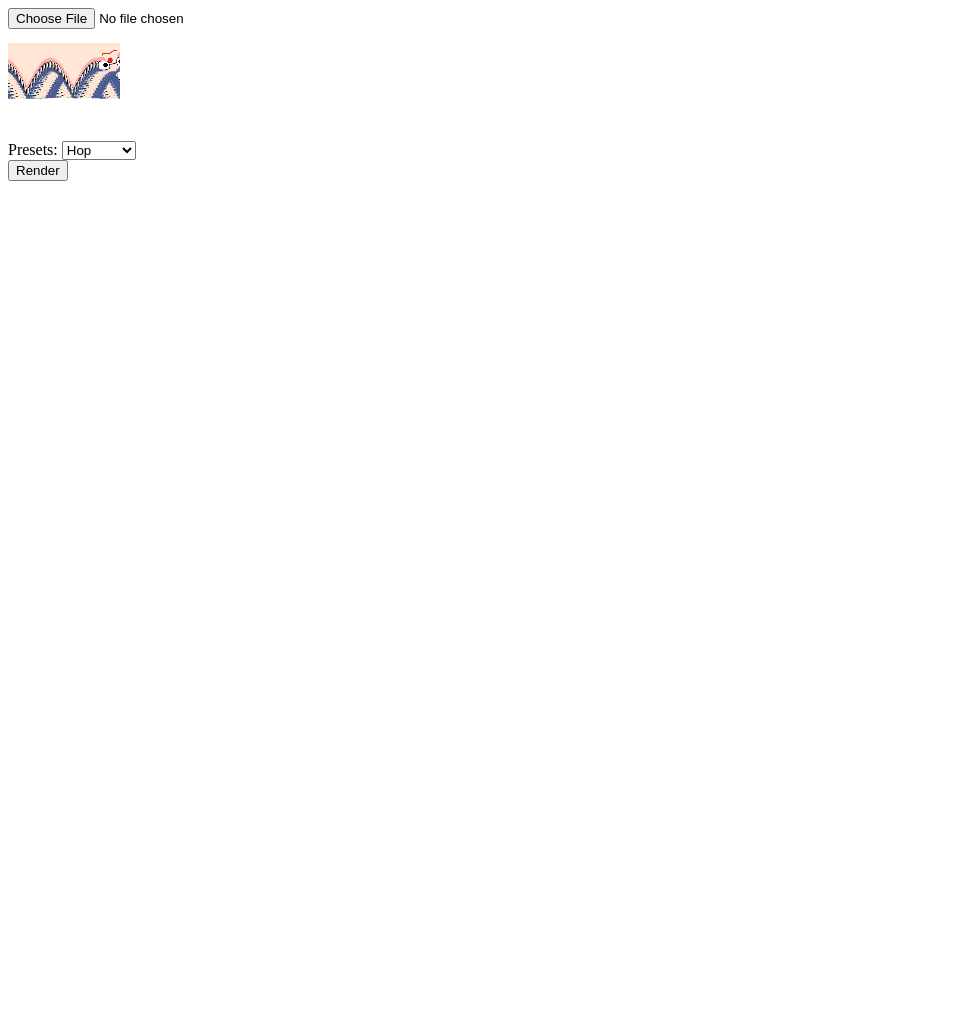
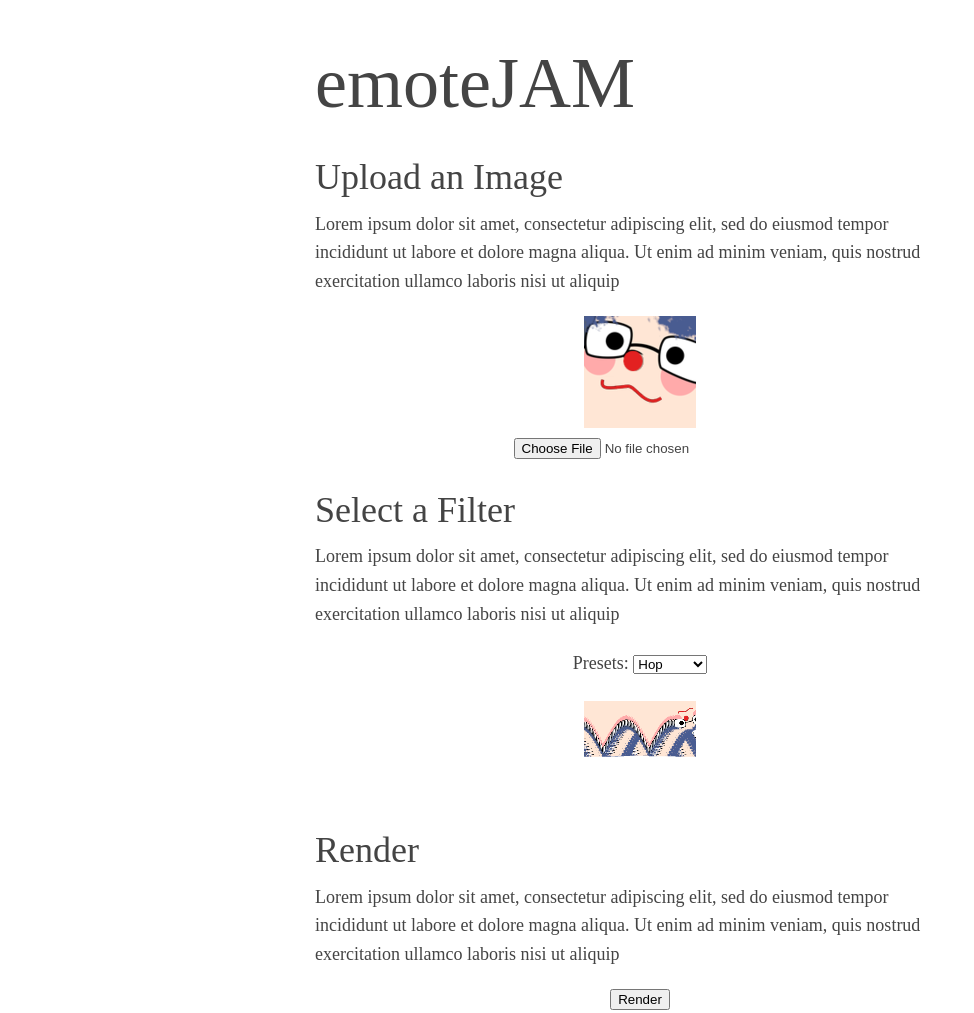
Before and after one commit to tsoding/emoteJAM, a plain HTML site: page index.html in a window 1280 px wide. Shown: the whole page, without its empty margins (0-974 px from the left). Before the commit the page ends 800 px from the top, so only its background shows below. Drawn offline with Linux system fonts and the light colour scheme.

Commit message:
Setup the foundation for the UI

```diff
--- a/index.html
+++ b/index.html
@@ -1,15 +1,35 @@
 <html>
   <head>
     <title>Gif.js Probe</title>
+    <link rel="stylesheet" href="reset.css">
+    <link rel="stylesheet" href="main.css">
   </head>
   <body>
-    <div><input id="custom-file" type="file" /></div>
-    <img id="custom-preview" src="tsodinClown.png" style="display: none;" />
-    <canvas id="preview" width="112" height="112"></canvas>
-    <div>
-      Presets: <select id="presets"></select>
+    <h1>emoteJAM</h1>
+
+    <h2>Upload an Image</h2>
+    <p>Lorem ipsum dolor sit amet, consectetur adipiscing elit, sed do eiusmod tempor incididunt ut labore et dolore magna aliqua. Ut enim ad minim veniam, quis nostrud exercitation ullamco laboris nisi ut aliquip</p>
+
+    <div class="widget">
+      <img class="widget-element" id="custom-preview" src="tsodinClown.png" />
+      <div class="widget-element"><input id="custom-file" type="file" /></div>
     </div>
-    <div><input id="render" type="submit" value="Render" /></div>
+
+    <h2>Select a Filter</h2>
+    <p>Lorem ipsum dolor sit amet, consectetur adipiscing elit, sed do eiusmod tempor incididunt ut labore et dolore magna aliqua. Ut enim ad minim veniam, quis nostrud exercitation ullamco laboris nisi ut aliquip</p>
+
+    <div class="widget">
+      <div class="widget-element">
+        Presets: <select id="presets"></select>
+      </div>
+      <canvas id="preview" width="112" height="112" class="widget-element"></canvas>
+    </div>
+
+    <h2>Render</h2>
+    <p>Lorem ipsum dolor sit amet, consectetur adipiscing elit, sed do eiusmod tempor incididunt ut labore et dolore magna aliqua. Ut enim ad minim veniam, quis nostrud exercitation ullamco laboris nisi ut aliquip</p>
+    <div class="widget">
+      <div class="widget-element"><input id="render" type="submit" value="Render" /></div>
+    </div>
     <script src="./gif.js"></script>
     <script src="./index.js"></script>
   </body>
--- /dev/null
+++ b/main.css
@@ -0,0 +1,31 @@
+body {
+    margin: 40px auto;
+    max-width: 650px;
+    line-height: 1.6;
+    font-size:18px;
+    color:#444;
+    padding: 0 10px
+}
+
+h1 {
+    font-size: 400%;
+    line-height: 1.2;
+}
+
+h2 {
+    font-size: 200%;
+    line-height: 1.2;
+    padding-top: 30px;
+    padding-bottom: 10px;
+}
+
+.widget {
+    width: 100%;
+    padding-top: 10px;
+}
+
+.widget-element {
+    display: table;
+    margin: 0 auto;
+    padding-top: 10px;
+}
--- /dev/null
+++ b/reset.css
@@ -0,0 +1,48 @@
+/* http://meyerweb.com/eric/tools/css/reset/
+   v2.0 | 20110126
+   License: none (public domain)
+*/
+
+html, body, div, span, applet, object, iframe,
+h1, h2, h3, h4, h5, h6, p, blockquote, pre,
+a, abbr, acronym, address, big, cite, code,
+del, dfn, em, img, ins, kbd, q, s, samp,
+small, strike, strong, sub, sup, tt, var,
+b, u, i, center,
+dl, dt, dd, ol, ul, li,
+fieldset, form, label, legend,
+table, caption, tbody, tfoot, thead, tr, th, td,
+article, aside, canvas, details, embed,
+figure, figcaption, footer, header, hgroup,
+menu, nav, output, ruby, section, summary,
+time, mark, audio, video {
+	margin: 0;
+	padding: 0;
+	border: 0;
+	font-size: 100%;
+	font: inherit;
+	vertical-align: baseline;
+}
+/* HTML5 display-role reset for older browsers */
+article, aside, details, figcaption, figure,
+footer, header, hgroup, menu, nav, section {
+	display: block;
+}
+body {
+	line-height: 1;
+}
+ol, ul {
+	list-style: none;
+}
+blockquote, q {
+	quotes: none;
+}
+blockquote:before, blockquote:after,
+q:before, q:after {
+	content: '';
+	content: none;
+}
+table {
+	border-collapse: collapse;
+	border-spacing: 0;
+}
```
Also changed, not shown: 1 other file.
